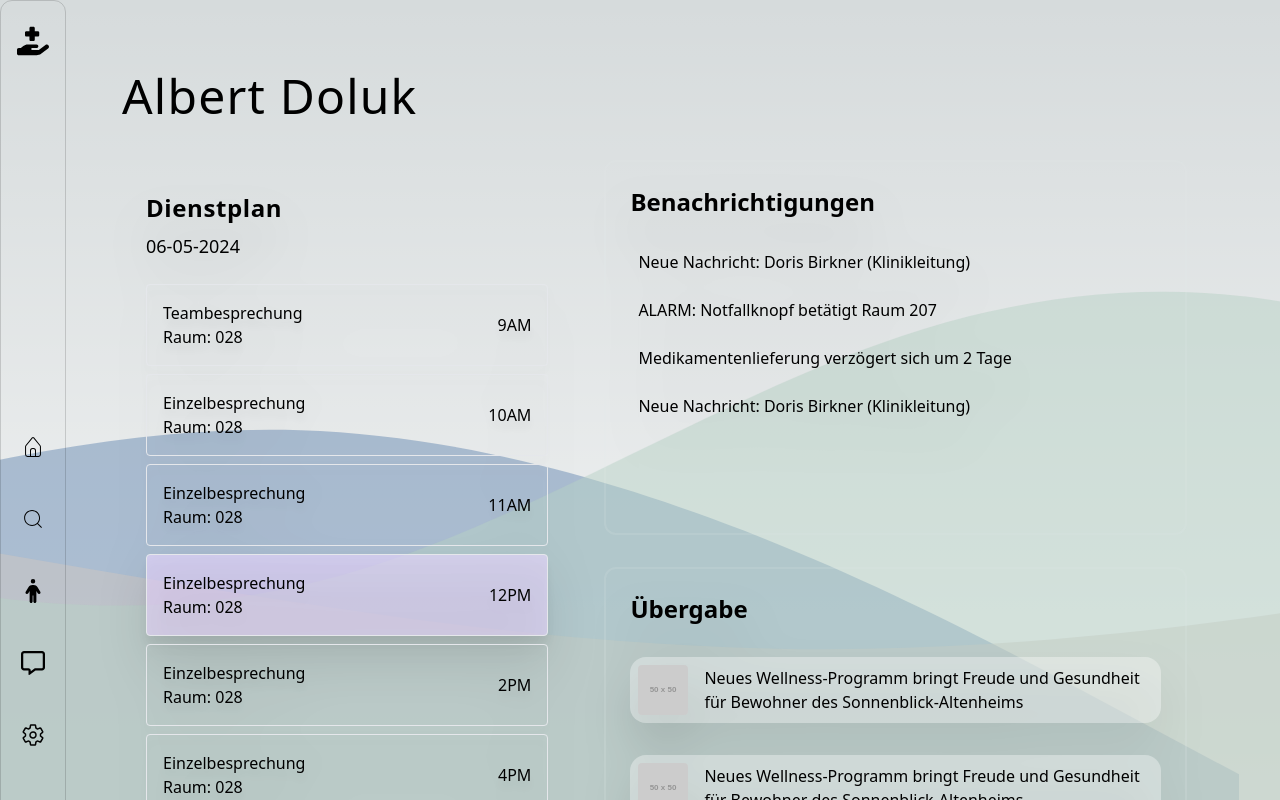
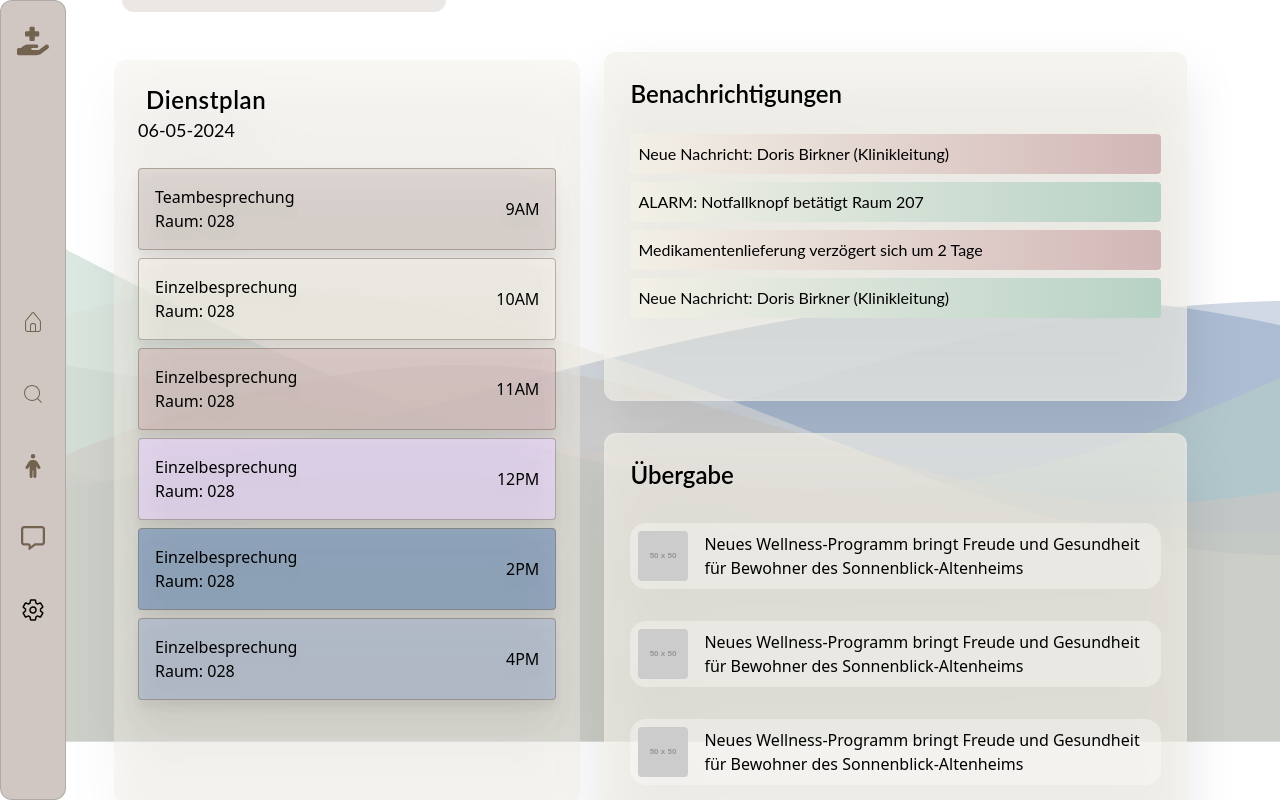
Before and after one commit to Chrisbeart/HealthDesk, a Next.js app in the folder health-desk/: page /dashboard in a window 1280 px wide. Shown: the top 800 px of the page. Built offline with nearby package versions, Linux system fonts and the light colour scheme.

Commit message:
just colours

```diff
--- a/health-desk/src/app/components/WaveBackground.jsx
+++ b/health-desk/src/app/components/WaveBackground.jsx
@@ -2,8 +2,8 @@ import React from 'react';
 
 const WaveBackground = () => {
   return (
-    <div className="absolute inset-0 w-full h-full z-0 overflow-hidden">
-      <div className="relative w-[220vw] h-full">
+    <div className="absolute inset-0 bottom-0  w-full h-[120%] z-0 ">
+      <div className="relative w-[240vw] h-screen   ">
         <div className="absolute bottom-0 w-full h-full animate-wave-1">
           <svg className="w-full h-full" xmlns="http://www.w3.org/2000/svg" viewBox="0 0 1440 320">
             <path fill="rgba(106, 139, 180, 0.5)" fillOpacity="1" d="M0,160L80,176C160,192,320,224,480,202.7C640,181,800,107,960,112C1120,117,1280,203,1360,245.3L1440,288L1440,320L1360,320C1280,320,1120,320,960,320C800,320,640,320,480,320C320,320,160,320,80,320L0,320Z"></path>
--- a/health-desk/src/app/dashboard/page.jsx
+++ b/health-desk/src/app/dashboard/page.jsx
@@ -26,7 +26,7 @@ const Dashboard = () => {
   ];
 
   return (
-    <div className="flex flex-col w-full h-full px-6 py-12 justify-center items-center rounded-xl z-20"
+    <div className="flex flex-col w-full max-h-[95vh] px-6   justify-center items-center rounded-xl z-20"
       data-aos="fade-zoom-in"
       data-aos-easing="ease-in-out"
       data-aos-duration="1000"
@@ -34,13 +34,13 @@ const Dashboard = () => {
 
       <div className="flex w-full h-full px-8 my-6 justify-start">
         <Link href="/Mitarbeiterprofil/1">
-          <h1 className="text-5xl font-fjalla tracking-wide hover:cursor-pointer hover:text-custom-dark-gray z-20">
+          <h1 className="text-5xl font-fjalla bg-custom-dark-gray bg-opacity-15 p-2 px-6 rounded-xl  tracking-wide hover:cursor-pointer hover:text-custom-dark-gray z-20">
             Albert Doluk
           </h1>
         </Link>
       </div>
 
-        <div className="flex w-full h-full">
+        <div className="flex w-full h-screen">
           <div className="flex flex-col w-[40%] h-[93%] bg-custom-light-gray bg-opacity-25 justify-center items-center rounded-xl m-6 z-10">
             <div className="flex flex-col rounded-xl bg-custom-light-gray bg-opacity-25 drop-shadow-2xl w-[100%] h-[100%] overflow-y-auto p-6 custom-scrollbar">
               <Link href="/Dienstplan">
@@ -48,7 +48,7 @@ const Dashboard = () => {
                   Dienstplan
                 </h2>
               </Link>
-              <div className="flex flex-col space-y-2 p-2">
+              <div className="flex flex-col space-y-2 ">
                 <p className="text-lg font-lato mb-4 text-black">06-05-2024</p>
                 <div className="flex flex-col space-y-2">
                   {schedule.map((item, i) => (
--- a/health-desk/src/app/globals.css
+++ b/health-desk/src/app/globals.css
@@ -16,14 +16,19 @@
   }
 }
 
-body {
-  color: rgb(var(--foreground-rgb));
-  background: linear-gradient(
-      to bottom,
-      transparent,
-      rgb(var(--background-end-rgb))
-    )
-    rgb(var(--background-start-rgb));
+html, body {
+  margin: 0;
+  padding: 0;
+  height: 100%;
+  width: 100%;
+  box-sizing: border-box;
+  overflow: hidden;
+}
+
+*,
+*::before,
+*::after {
+  box-sizing: inherit;
 }
 
 @layer utilities {
@@ -34,54 +39,60 @@ body {
 
 @keyframes wave-1 {
   0% { transform: translateX(0); }
-  100% { transform: translateX(-100%); }
+  50% { transform: translateX(-55%); }
+  100% { transform: translateX(-0%); }
 }
 
 @keyframes wave-2 {
-  0% { transform: translateX(100%); }
-  100% { transform: translateX(0); }
+  0% { transform: translateX(0); }
+  50% { transform: translateX(-55%); }
+  100% { transform: translateX(-0%); }
 }
 
 @keyframes wave-3 {
   0% { transform: translateX(0); }
-  100% { transform: translateX(-100%); }
+  50% { transform: translateX(-55%); }
+  100% { transform: translateX(0%); }
 }
 
 @keyframes wave-4 {
-  0% { transform: translateX(100%); }
-  100% { transform: translateX(0); }
+  0% { transform: translateX(0); }
+  50% { transform: translateX(-55%); }
+  100% { transform: translateX(0%); }
 }
 
 @keyframes wave-5 {
   0% { transform: translateX(0); }
-  100% { transform: translateX(-100%); }
+  50% { transform: translateX(-25%); }
+  100% { transform: translateX(-0%); }
 }
 
 @keyframes wave-6 {
-  0% { transform: translateX(100%); }
-  100% { transform: translateX(0); }
+  0% { transform: translateX(0); }
+  50% { transform: translateX(-25%); }
+  100% { transform: translateX(-0%); }
 }
 
 .animate-wave-1 {
-  animation: wave-1 10s infinite linear;
+  animation: wave-1 20s infinite ease-in-out;
 }
 
 .animate-wave-2 {
-  animation: wave-2 12s infinite linear;
+  animation: wave-2 20s infinite ease-in-out;
 }
 
 .animate-wave-3 {
-  animation: wave-3 15s infinite linear;
+  animation: wave-3 25s infinite ease-in-out;
 }
 
 .animate-wave-4 {
-  animation: wave-4 18s infinite linear;
+  animation: wave-4 30s infinite ease-in-out;
 }
 
 .animate-wave-5 {
-  animation: wave-5 20s infinite linear;
+  animation: wave-5 35s infinite ease-in-out;
 }
 
 .animate-wave-6 {
-  animation: wave-6 25s infinite linear;
+  animation: wave-6 40s infinite ease-in-out;
 }
--- a/health-desk/src/app/layout.js
+++ b/health-desk/src/app/layout.js
@@ -10,7 +10,7 @@ export default function RootLayout({ children }) {
 
   return (
     <html lang="en">
-      <body className="relative flex">
+      <body className="relative flex w-full h-full max-h-screen overflow-hidden">
         {/* Hintergrund hinzufügen */}
         <WaveBackground />
 
@@ -18,7 +18,7 @@ export default function RootLayout({ children }) {
         <Navbar currentPath={currentPath} />
 
         {/* Hauptinhalt */}
-        <main className="flex-1 relative z-10">
+        <main className="flex w-full h-full max-h-screen overflow-hidden relative z-10">
           <Provider store={store}>
             {children}
           </Provider>
--- a/health-desk/src/app/page.js
+++ b/health-desk/src/app/page.js
@@ -2,7 +2,7 @@ import WaveBackground from "./components/WaveBackground";
 
 export default function Home() {
   return (
-    <div className="relative w-full h-screen flex">
+    <div className="relative w-full h-full flex">
       {/* Navbar hinzufügen */}
 
       <div className="flex flex-col flex-1 items-center justify-center bg-gray-100 overflow-hidden">
--- a/health-desk/tailwind.config.js
+++ b/health-desk/tailwind.config.js
@@ -1,18 +1,44 @@
-/** @type {import('tailwindcss').Config} */
-module.exports = {
+// tailwind.config.js
+export default {
   content: [
-    "./src/pages/**/*.{js,ts,jsx,tsx,mdx}",
-    "./src/components/**/*.{js,ts,jsx,tsx,mdx}",
-    "./src/app/**/*.{js,ts,jsx,tsx,mdx}",
+    "./index.html",
+    "./src/**/*.{js,ts,jsx,tsx}",
   ],
   theme: {
     extend: {
-      backgroundImage: {
-        "gradient-radial": "radial-gradient(var(--tw-gradient-stops))",
-        "gradient-conic":
-          "conic-gradient(from 180deg at 50% 50%, var(--tw-gradient-stops))",
+      colors: {
+        'custom-blue': 'rgb(106, 139, 180)',
+        'custom-light-blue': 'rgb(163, 179, 204)',
+        'custom-gray': 'rgb(208, 199, 194)',
+        'custom-light-gray': 'rgb(243, 240, 231)',
+        'custom-dark-gray':'rgb(115, 98, 79)',
+        'custom-green': 'rgb(183, 210, 197)',
+        'custom-brown': 'rgb(208, 199, 194)',
+        'custom-red': "#d2b7b7",
+        'bg-green': "rgba(203,206,201,255)"
+      },
+      keyframes: {
+        wave: {
+          '0%, 100%': { transform: 'translateX(0)' },
+          '50%': { transform: 'translateX(-10%)' },
+        },
+      },
+      animation: {
+        'wave-1': 'wave 10s ease-in-out infinite',
+        'wave-2': 'wave 15s ease-in-out infinite',
+        'wave-3': 'wave 20s ease-in-out infinite',
+        'wave-4': 'wave 25s ease-in-out infinite',
+        'wave-5': 'wave 30s ease-in-out infinite',
+        'wave-6': 'wave 35s ease-in-out infinite',
+      },
+      fontFamily: {
+        'ibm-plex-mono': ['"IBM Plex Mono"', 'monospace'],
+        'Beba':['"Bebas Neue"', 'sans-serif'],
+        'fjalla': ['Fjalla One', 'sans-serif'],
+        'lato': ['Lato', 'sans-serif'],
+        'istok': ['Istok Web', 'sans-serif'],
       },
     },
   },
   plugins: [],
-};
+}
```
